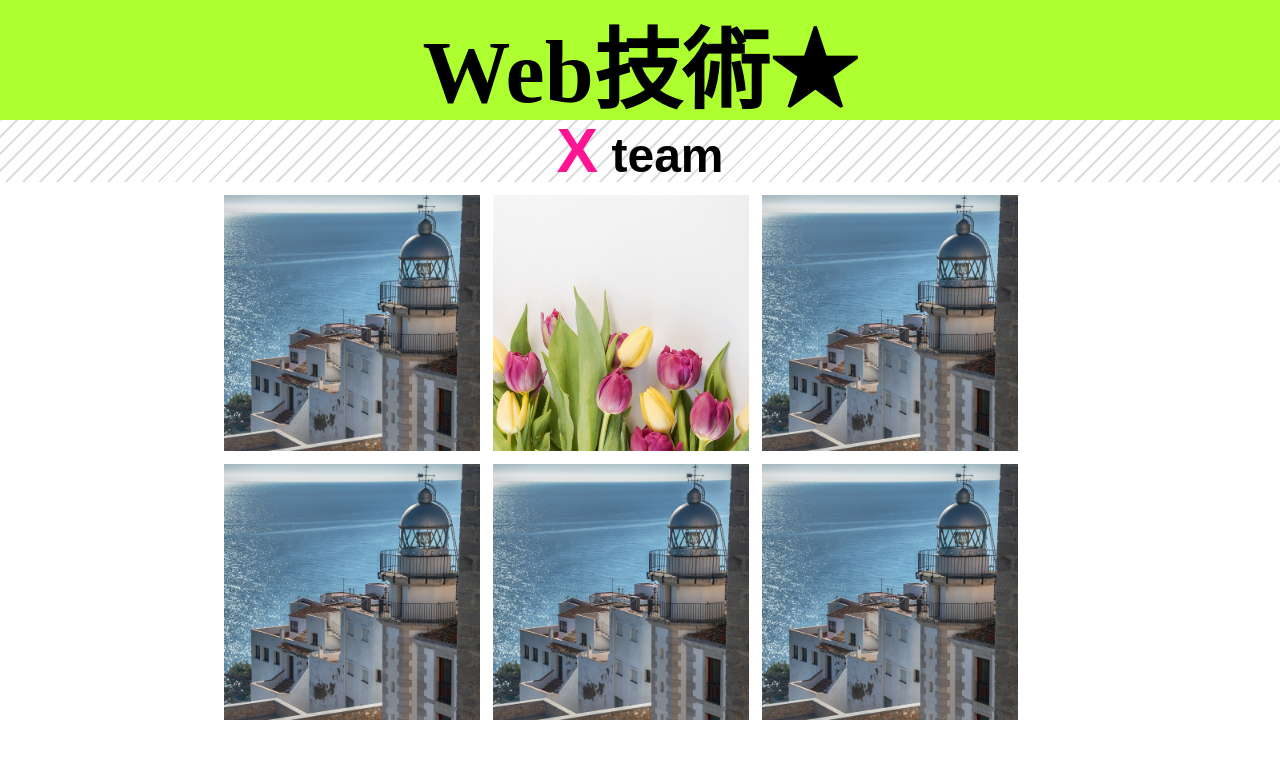
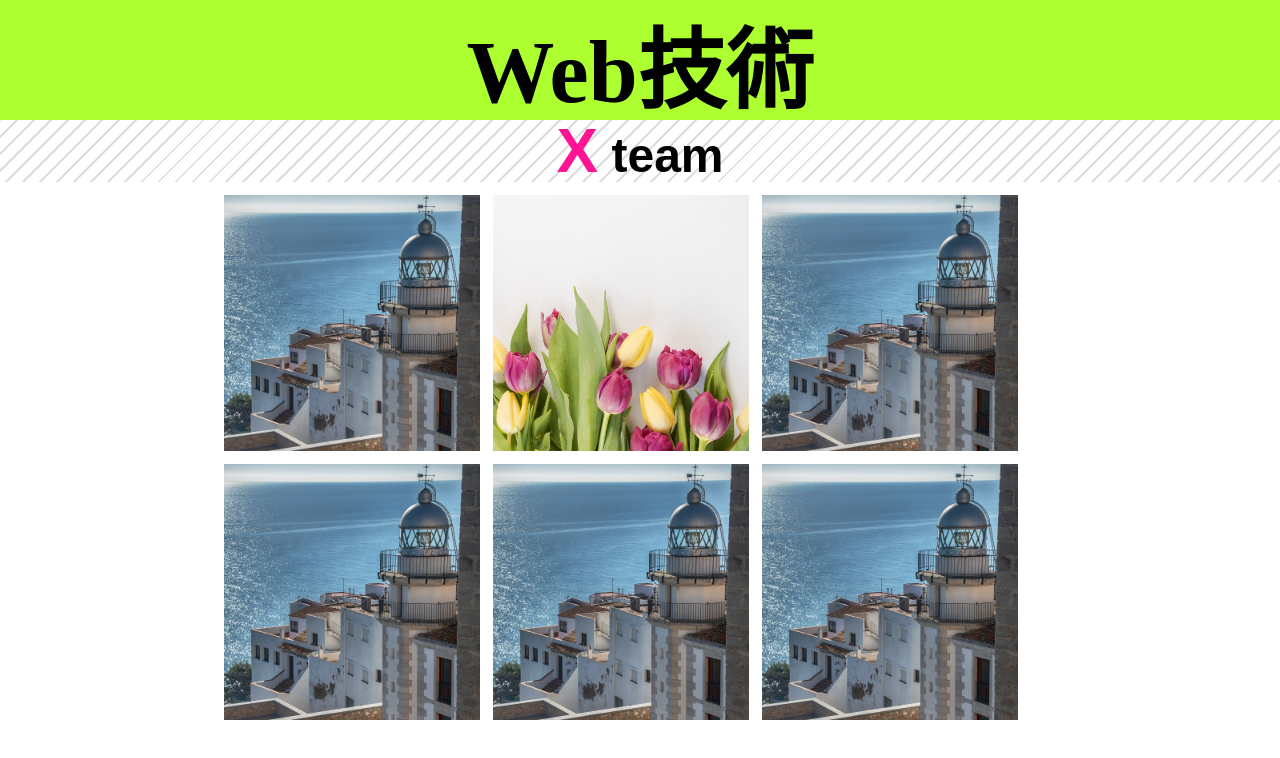
Before and after one commit to mimiyatake/WebTec_SamplePage, a plain HTML site: page index.html in a window 1280 px wide. Drawn offline with Linux system fonts and the light colour scheme.

Commit message:
Revert "テスト用に修正"

```diff
--- a/index.html
+++ b/index.html
@@ -5,7 +5,7 @@
         <title>Web技術</title>
     </head>
     <body>
-        <h1>Web技術★</h1>
+        <h1>Web技術</h1>
         <h2>X team</h2>
         <main class="grid">
             <a class="grid-gallery" href="sample1.html" data-aos="fade-up">
```
